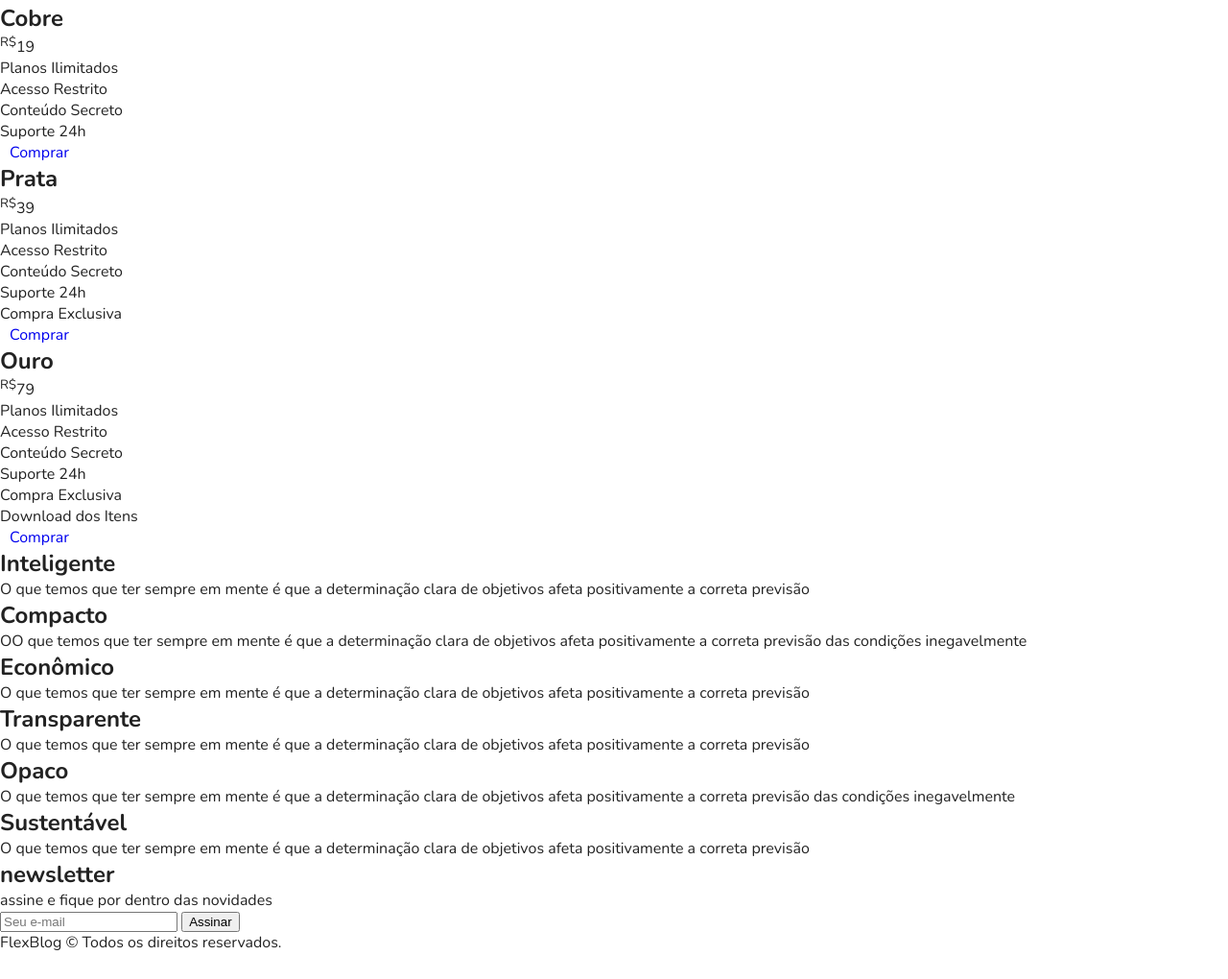
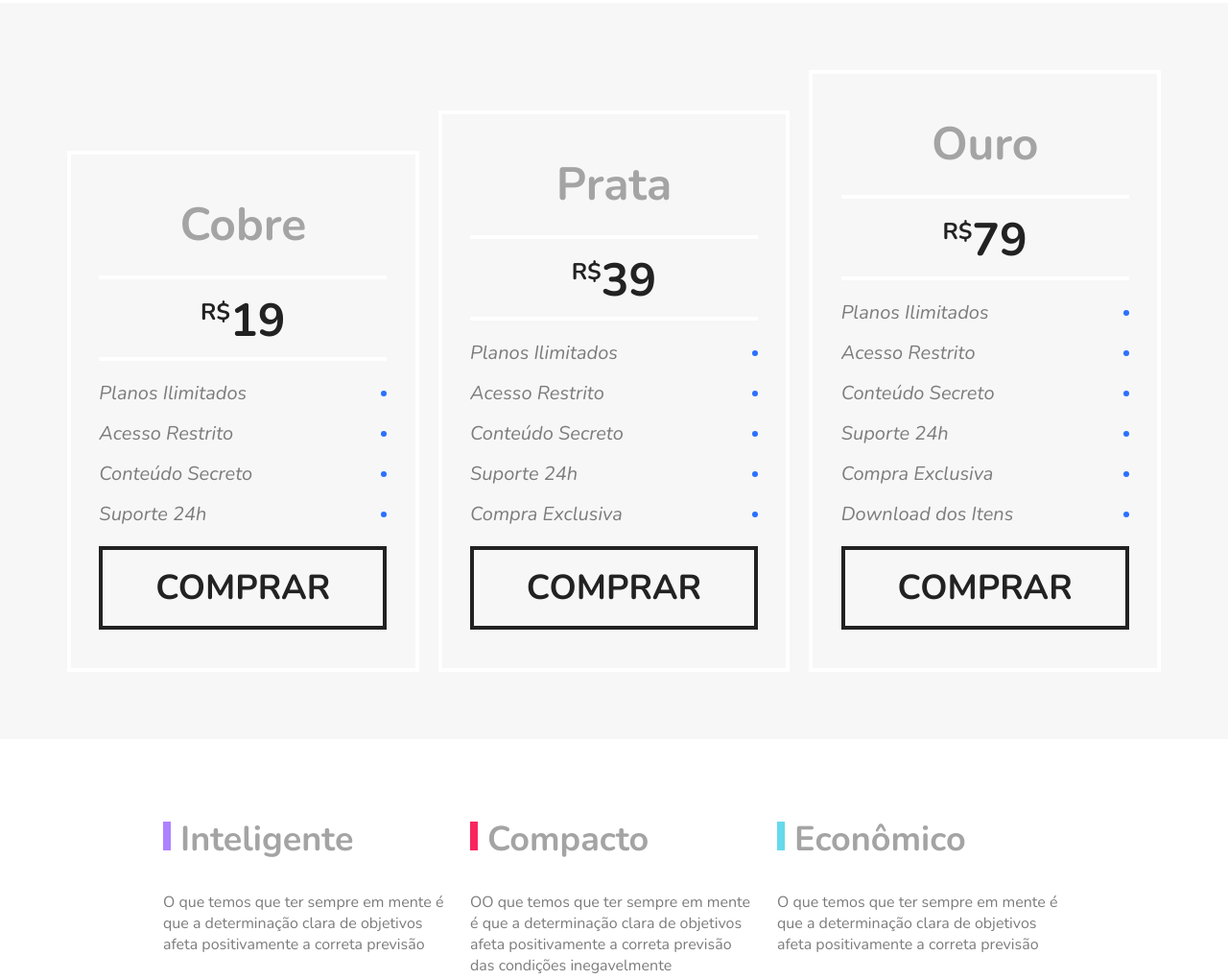
Before and after one commit to BrunoCardoso-PB/Projeto-FlexBlog-Origamid, a plain HTML site: page index.html in a window 1280 px wide. Shown: the part 1826-2846 px from the top of the page at 96% size. Before the commit the page ends 2819 px from the top, so only its background shows below. Drawn offline with nearby package versions, Linux system fonts and the light colour scheme.

Commit message:
Update style.css

```diff
--- a/style/style.css
+++ b/style/style.css
@@ -172,3 +172,151 @@ img{
 .blue{
     border-top: 8px solid #66d9eb;
 }
+
+/* preço */
+
+.preco{
+    background: #f7f7f7;
+    padding: 60px;
+    display: flex;
+    flex-wrap: wrap;
+    align-items: flex-end;
+}
+
+.preco-item{
+    flex: 1;
+    border: 4px solid white;
+    padding: 20px;
+    margin: 10px;
+    min-width: 260px;
+}
+
+.preco-item h2{
+    font-size: 3em;
+    color: #a4a4a4;
+    text-align: center;
+    margin-top: 20px;
+}
+
+.preco-item span{
+    max-width: 300px;
+    margin: 20px auto;
+    display: block;
+    font-size: 3em;
+    text-align: center;
+    font-weight: bold;
+    padding: 10px 0 5px 0;
+    border-top: 4px solid white;
+    border-bottom: 4px solid white;
+}
+
+.preco-item sup{
+    font-size: 1.5rem;
+}
+
+.preco-item ul{
+    max-width: 300px;
+    margin: 20px auto;
+    font-size: 1.25em;
+    font-style: italic;
+    color: #7c7c7c;
+}
+
+.preco-item li::after{
+    content: '';
+    display: block;
+    width: 6px;
+    height: 6px;
+    background: #2c70ff;
+    border-radius: 50%;
+}
+
+.preco-item li{
+    display: flex;
+    justify-content: space-between;
+    align-items: center;
+    margin-bottom: 15px;
+}
+
+.preco-item a{
+   max-width: 300px;
+   display: block;
+   margin: 20px auto;
+   border: 4px solid;
+   color: #222222;
+   text-transform: uppercase;
+   font-weight: bold;
+   font-size: 2.25em;
+   padding: 15px 0;
+   text-align: center;
+}
+
+@media (max-width:800px){
+    .preco{
+        padding-left: 10px;
+        padding-right: 10px;
+    }
+    .preco .preco-item:nth-child(3){
+        order: -2;
+    }
+    .preco .preco-item:nth-child(2){
+        order: -1;
+    }
+}
+
+/*Qualidade*/
+
+.qualidade{
+   display: flex;
+   flex-wrap: wrap;
+   margin: 60px auto;
+   max-width: 960px;
+
+
+}
+
+.qualidade-item{
+    flex: 1 1 300px;
+    margin: 20px 10px;
+
+}
+
+.qualidade-item h2{
+    color: #a4a4a4;
+    font-size: 2.25em;
+    margin-bottom: 20px;
+}
+
+.qualidade-item h2::before{
+    content: '';
+    display: inline-block;
+    width: 8px;
+    height: 30px;
+    margin-right: 10px;
+    background: #122ab2;
+}
+
+.qualidade-item p{
+    color: #7c7c7c;
+    display: block;
+    padding-top: 10px;
+}
+
+.qualidade-item:nth-of-type(1) h2::before{
+    background: #ae81ff;
+}
+.qualidade-item:nth-of-type(2) h2::before{
+    background: #f9265e;
+}
+.qualidade-item:nth-of-type(3) h2::before{
+    background: #66d9eb;
+}
+.qualidade-item:nth-of-type(4) h2::before{
+    background: #ae81ff;
+}
+.qualidade-item:nth-of-type(5) h2::before{
+    background: #f9265e;
+}
+.qualidade-item:nth-of-type(6) h2::before{
+    background: #66d9eb;
+}
```
